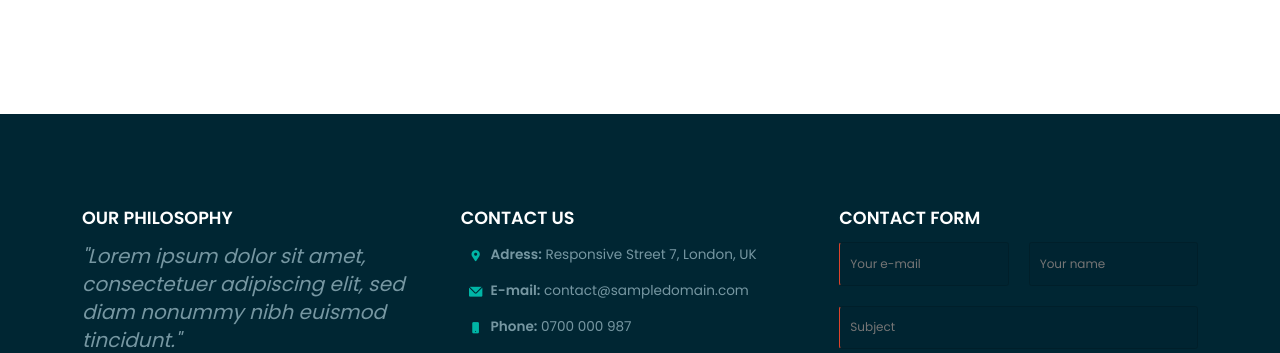
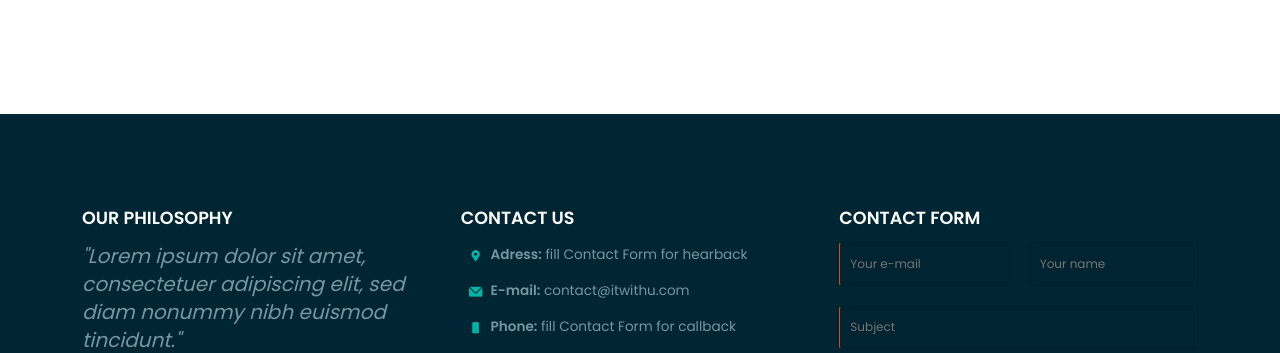
Before and after one commit to rajkmr7/testing, a plain HTML site: page gallery.html in a window 1280 px wide. Shown: the part 1329-1682 px from the top of the page. Drawn offline with nearby package versions, Linux system fonts and the light colour scheme.

Commit message:
first commit

```diff
--- a/gallery.html
+++ b/gallery.html
@@ -285,7 +285,7 @@
                   <i class="icon-placepin text-primary text-size-12"></i>
                 </div>
                 <div class="s-11 m-11 l-11 margin-bottom-10">
-                  <p><b>Adress:</b> Responsive Street 7, London, UK</p>
+                  <p><b>Adress:</b> fill Contact Form for hearback</p>
                 </div>
               </div>
               <div class="line">
@@ -293,7 +293,7 @@
                   <i class="icon-mail text-primary text-size-12"></i>
                 </div>
                 <div class="s-11 m-11 l-11 margin-bottom-10">
-                  <p><a href="/" class="text-primary-hover"><b>E-mail:</b> contact@sampledomain.com</a></p>
+                  <p><a href="/" class="text-primary-hover"><b>E-mail:</b> contact@itwithu.com</a></p>
                 </div>
               </div>
               <div class="line">
@@ -301,7 +301,7 @@
                   <i class="icon-smartphone text-primary text-size-12"></i>
                 </div>
                 <div class="s-11 m-11 l-11 margin-bottom-10">
-                  <p><b>Phone:</b> 0700 000 987</p>
+                  <p><b>Phone:</b> fill Contact Form for callback</p>
                 </div>
               </div>
               <div class="line">
```
Also changed, not shown: Blog.html (+1 -1 lines), contact.html (+1 -1 lines), index.html (+2 -2 lines), products.html (+1 -1 lines), video-carousel.html (+1 -1 lines), img/02.jpeg (added), img/02.jpg (deleted), img/03.jpeg (added).
